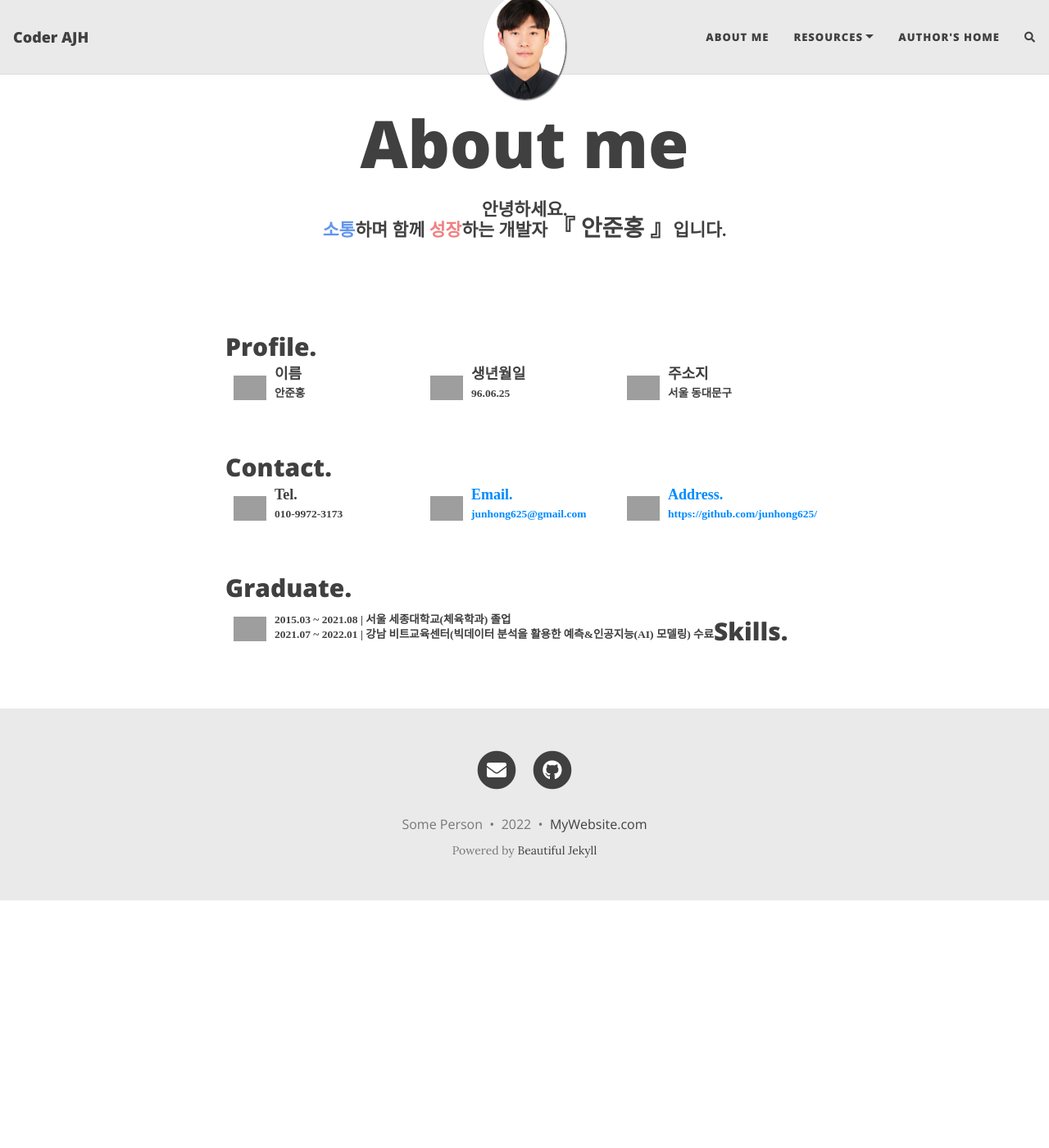
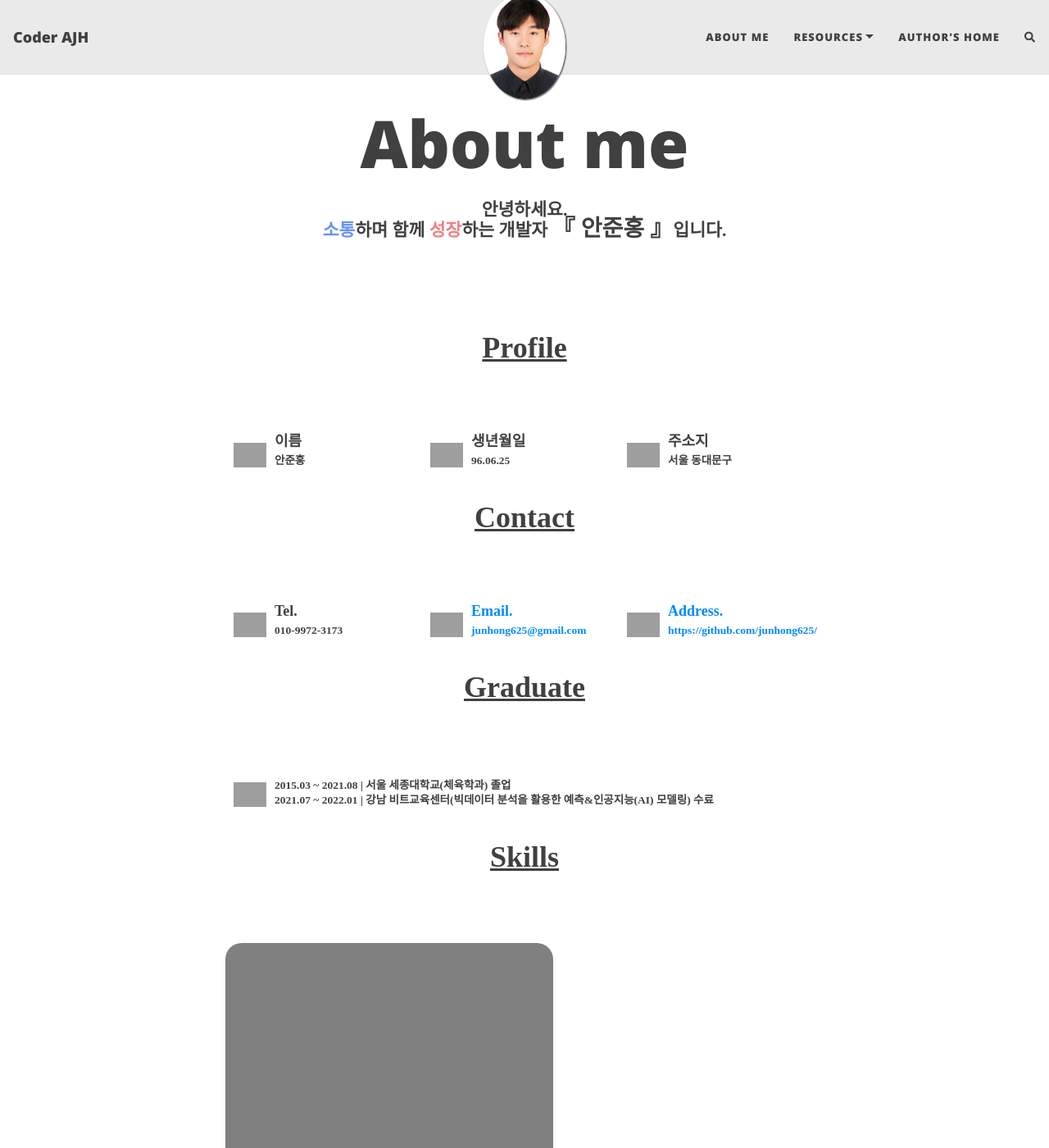
Before and after one commit to junhong625/junhong625.github.io, a Jekyll site: the page built from aboutme.md, in a window 1280 px wide and 1400 px high. Shown: the whole window at 82% size. Built offline with Jekyll 4.4.1, drawn with Linux system fonts in a browser that asks for light colours; nearby versions of some CDN libraries; comment, search, counter and statistics services are not loaded; grey boxes are pictures that could not be loaded.

Commit message:
Update aboutme.md

```diff
--- a/aboutme.md
+++ b/aboutme.md
@@ -12,7 +12,10 @@ subtitle:
 <br>
 <br>
 
-## Profile.
+<p style="font: normal bold 2em/1em 'sans-serif'; text-align:center;">
+<u>Profile</u>
+</p>
+<br>
 
 <div style="float: left; padding: 10px;">
     <img src="https://user-images.githubusercontent.com/83000975/153437869-0da80e9c-e935-418e-8e62-b9b36869980a.png" height=30 weight=30>
@@ -36,7 +39,10 @@ subtitle:
 <br>
 <br>
 
-## Contact.
+<p style="font: normal bold 2em/1em 'sans-serif'; text-align:center;">
+<u>Contact</u>
+</p>
+<br>
 
 <div style="float: left; padding: 10px;">
 <img src="https://user-images.githubusercontent.com/83000975/153437874-2c6ab39b-2e0b-41e8-aa39-5c8117622430.png" height=30 weight=30>
@@ -66,7 +72,10 @@ Address. <br><sub>https://github.com/junhong625/</sub>
 <br>
 <br>
 
-## Graduate.
+<p style="font: normal bold 2em/1em 'sans-serif'; text-align:center;">
+<u>Graduate</u>
+</p>
+<br>
 
 <div style="float: left; padding: 10px;">
 <img src="https://user-images.githubusercontent.com/83000975/153754969-61e641fa-c457-4569-95d8-3c04adbfbd1b.png" height=30 weight=30>
@@ -75,6 +84,13 @@ Address. <br><sub>https://github.com/junhong625/</sub>
 <sub>2015.03 ~ 2021.08 | 서울 세종대학교(체육학과) 졸업</sub> <br><sub>2021.07 ~ 2022.01 | 강남 비트교육센터(빅데이터 분석을 활용한 예측&인공지능(AI) 모델링) 수료</sub>
 </div>
 
-## Skills.
+<br>
+<br>
 
-<div style="float: left; padding: 10px;">
+<p style="font: normal bold 2em/1em 'sans-serif'; text-align:center;">
+<u>Skills</u>
+</p>
+<br>
+
+<div style="float: left; padding: 20px; border:30px; height:300px; width:400px; background-color: gray; border-radius: 20px;">
+</div>
```
